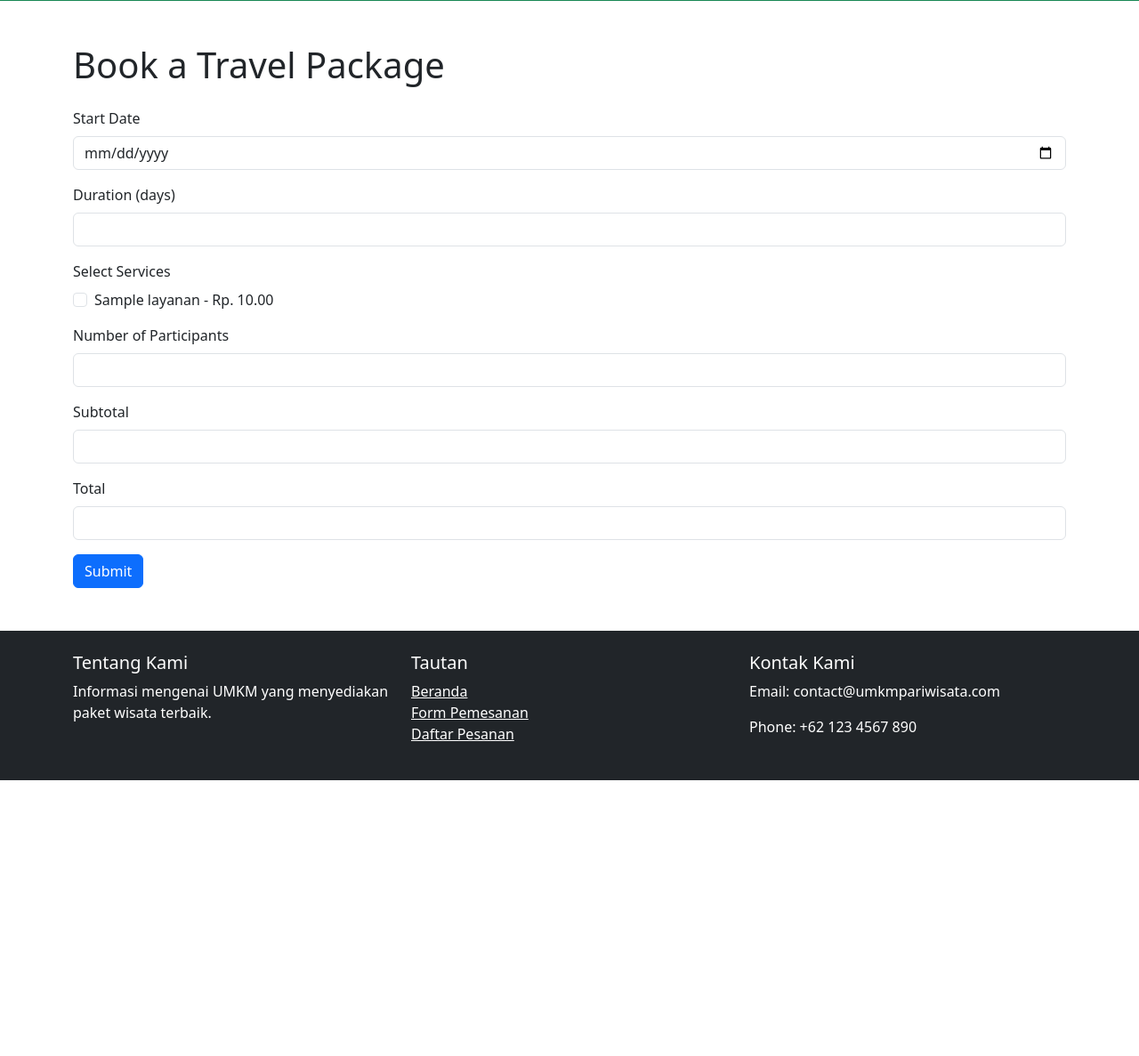
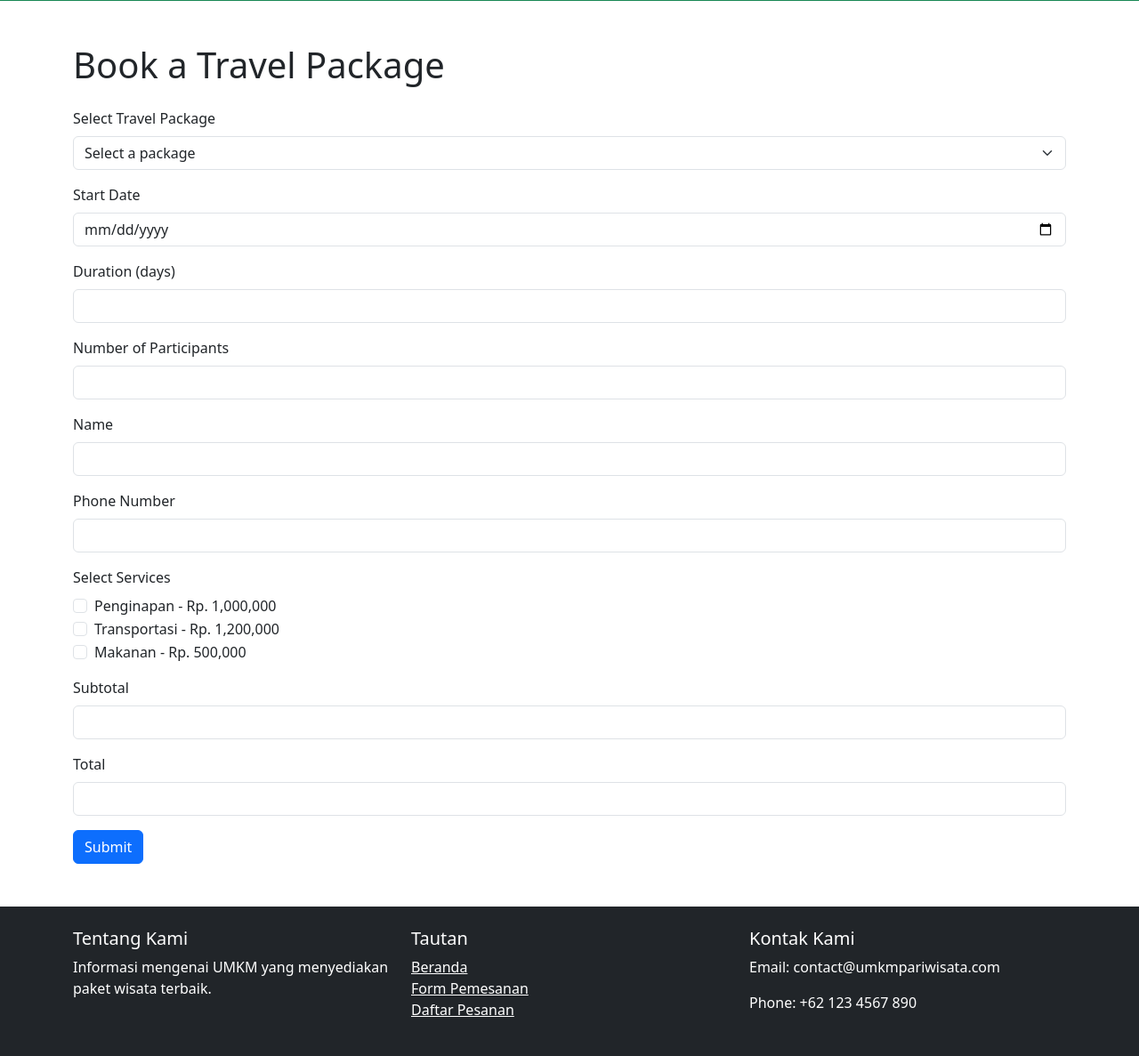
Before and after one commit to MuhammadRizki8/website-wisata-JWD, a PHP site: page /booking.php in a window 1280 px wide. Shown: the part 358-1545 px from the top of the page at 89% size. Before the commit the page ends 1235 px from the top, so only its background shows below. Run offline with PHP 8.4, Linux system fonts and the light colour scheme; tables that the repository leaves empty or names only in its code hold one stand-in row (values such as "Sample post"); some libraries are stand-ins or nearby versions.

Commit message:
fix booking

```diff
--- a/assets/css/style.css
+++ b/assets/css/style.css
@@ -26,3 +26,7 @@ nav.d-flex {
   filter: blur(1px) brightness(70%);
   -webkit-filter: blur(1px) brightness(70%);
 }
+.card-img-top {
+  height: 200px; /* atau ukuran yang Anda inginkan */
+  object-fit: cover;
+}
--- a/booking.php
+++ b/booking.php
@@ -5,41 +5,75 @@ require 'db.php';
 $stmt = $pdo->query('SELECT * FROM layanan');
 $services = $stmt->fetchAll();
 
+// Fetch all travel packages for the dropdown
+$stmt = $pdo->query('SELECT * FROM paket_wisata');
+$all_packages = $stmt->fetchAll();
+
 // Fetch the selected travel package
 $paket_id = isset($_GET['paket_id']) ? (int)$_GET['paket_id'] : 0;
+$package = null;
+if ($paket_id) {
     $stmt = $pdo->prepare('SELECT * FROM paket_wisata WHERE id = ?');
     $stmt->execute([$paket_id]);
     $package = $stmt->fetch();
+}
 
+$error = '';
 if ($_SERVER['REQUEST_METHOD'] === 'POST') {
     // Process the form submission
     $tanggal_mulai = $_POST['tanggal_mulai'];
     $durasi = $_POST['durasi'];
-    $layanan = isset($_POST['layanan']) ? implode(',', $_POST['layanan']) : '';
     $jumlah_peserta = $_POST['jumlah_peserta'];
+    $nama_pemesan = $_POST['nama_pemesan'];
+    $no_telepon = $_POST['no_telepon'];
     $paket_id = $_POST['paket_id'];
 
+    $penginapan = isset($_POST['penginapan']) ? 1 : 0;
+    $transportasi = isset($_POST['transportasi']) ? 1 : 0;
+    $makanan = isset($_POST['makanan']) ? 1 : 0;
+    $layanan = [];
+    if ($penginapan) $layanan[] = 1000000;
+    if ($transportasi) $layanan[] = 1200000;
+    if ($makanan) $layanan[] = 500000;
+
+    if (!$tanggal_mulai || !$durasi || !$jumlah_peserta || !$nama_pemesan || !$no_telepon || !$paket_id) {
+        $error = 'Form pemesanan belum diisi.';
+    } elseif (count($layanan) < 1) {
+        $error = 'Minimal pilih satu layanan paket.';
+    } else {
         // Calculate the subtotal
-    $subtotal = $durasi * array_sum($_POST['layanan']);
+        $subtotal = $durasi * array_sum($layanan);
 
         // Calculate the total
         $total = $subtotal * $jumlah_peserta;
 
         // Insert into pesanan table
-    $stmt = $pdo->prepare('INSERT INTO pesanan (tanggal_mulai, durasi, layanan, jumlah_peserta, subtotal, total, tanggal_pesanan, paket_id) VALUES (?, ?, ?, ?, ?, ?, NOW(), ?)');
-    $stmt->execute([$tanggal_mulai, $durasi, $layanan, $jumlah_peserta, $subtotal, $total, $paket_id]);
+        $stmt = $pdo->prepare('INSERT INTO pesanan (tanggal_mulai, durasi, jumlah_peserta, subtotal, total, tanggal_pesanan, paket_id, nama_pemesan, no_telepon, penginapan, transportasi, makanan) VALUES (?, ?, ?, ?, ?, NOW(), ?, ?, ?, ?, ?, ?)');
+        $stmt->execute([$tanggal_mulai, $durasi, $jumlah_peserta, $subtotal, $total, $paket_id, $nama_pemesan, $no_telepon, $penginapan, $transportasi, $makanan]);
 
         // Redirect to order list
         header('Location: orders.php');
         exit();
     }
+}
 ?>
 
-<?php include 'header.php';?>
+<?php include 'header.php'; ?>
 <div class="container">
     <h1 class="mt-5">Book a Travel Package</h1>
+    <?php if ($error): ?>
+        <div class="alert alert-danger"><?= htmlspecialchars($error) ?></div>
+    <?php endif; ?>
     <form method="POST" class="mt-4">
-            <input type="hidden" name="paket_id" value="<?= htmlspecialchars($package['id']) ?>">
+        <div class="mb-3">
+            <label for="paket_id" class="form-label">Select Travel Package</label>
+            <select class="form-select" id="paket_id" name="paket_id" required>
+                <option value="">Select a package</option>
+                <?php foreach ($all_packages as $pkg): ?>
+                    <option value="<?= htmlspecialchars($pkg['id']) ?>" <?= ($pkg['id'] == $paket_id) ? 'selected' : '' ?>><?= htmlspecialchars($pkg['nama']) ?> - Rp. <?= number_format($pkg['harga'], 2) ?></option>
+                <?php endforeach; ?>
+            </select>
+        </div>
         <div class="mb-3">
             <label for="tanggal_mulai" class="form-label">Start Date</label>
             <input type="date" class="form-control" id="tanggal_mulai" name="tanggal_mulai" required>
@@ -49,19 +83,37 @@ if ($_SERVER['REQUEST_METHOD'] === 'POST') {
             <input type="number" class="form-control" id="durasi" name="durasi" required>
         </div>
         <div class="mb-3">
+            <label for="jumlah_peserta" class="form-label">Number of Participants</label>
+            <input type="number" class="form-control" id="jumlah_peserta" name="jumlah_peserta" required>
+        </div>
+        <div class="mb-3">
+            <label for="nama_pemesan" class="form-label">Name</label>
+            <input type="text" class="form-control" id="nama_pemesan" name="nama_pemesan" required>
+        </div>
+        <div class="mb-3">
+            <label for="no_telepon" class="form-label">Phone Number</label>
+            <input type="text" class="form-control" id="no_telepon" name="no_telepon" required>
+        </div>
+        <div class="mb-3">
             <label for="layanan" class="form-label">Select Services</label>
-                <?php foreach ($services as $service): ?>
             <div class="form-check">
-                        <input class="form-check-input" type="checkbox" name="layanan[]" value="<?= $service['harga'] ?>" id="service_<?= $service['id'] ?>">
-                        <label class="form-check-label" for="service_<?= $service['id'] ?>">
-                            <?= htmlspecialchars($service['nama']) ?> - Rp. <?= number_format($service['harga'], 2) ?>
+                <input class="form-check-input" type="checkbox" name="penginapan" value="1000000" id="penginapan">
+                <label class="form-check-label" for="penginapan">
+                    Penginapan - Rp. 1,000,000
                 </label>
             </div>
-                <?php endforeach; ?>
+            <div class="form-check">
+                <input class="form-check-input" type="checkbox" name="transportasi" value="1200000" id="transportasi">
+                <label class="form-check-label" for="transportasi">
+                    Transportasi - Rp. 1,200,000
+                </label>
             </div>
-            <div class="mb-3">
-                <label for="jumlah_peserta" class="form-label">Number of Participants</label>
-                <input type="number" class="form-control" id="jumlah_peserta" name="jumlah_peserta" required>
+            <div class="form-check">
+                <input class="form-check-input" type="checkbox" name="makanan" value="500000" id="makanan">
+                <label class="form-check-label" for="makanan">
+                    Makanan - Rp. 500,000
+                </label>
+            </div>
         </div>
         <div class="mb-3">
             <label for="subtotal" class="form-label">Subtotal</label>
@@ -74,20 +126,19 @@ if ($_SERVER['REQUEST_METHOD'] === 'POST') {
         <button type="submit" class="btn btn-primary">Submit</button>
     </form>
 </div>
-    <?php include 'footer.php';?>
-
-
+<?php include 'footer.php'; ?>
 
 <script src="assets/js/bootstrap.bundle.min.js"></script>
 <script>
     document.getElementById('durasi').addEventListener('input', calculateSubtotal);
-        document.querySelectorAll('input[name="layanan[]"]').forEach(function(checkbox) {
+    document.getElementById('jumlah_peserta').addEventListener('input', calculateSubtotal);
+    document.querySelectorAll('input[name="penginapan"], input[name="transportasi"], input[name="makanan"]').forEach(function(checkbox) {
         checkbox.addEventListener('change', calculateSubtotal);
     });
 
     function calculateSubtotal() {
         let durasi = parseFloat(document.getElementById('durasi').value) || 0;
-            let layananTotal = Array.from(document.querySelectorAll('input[name="layanan[]"]:checked'))
+        let layananTotal = Array.from(document.querySelectorAll('input[name="penginapan"]:checked, input[name="transportasi"]:checked, input[name="makanan"]:checked'))
                                 .map(input => parseFloat(input.value))
                                 .reduce((a, b) => a + b, 0);
         let subtotal = durasi * layananTotal;
```
Also changed, not shown: index.php (+14 -7 lines). Lines whose indentation alone changed are shown as unchanged.
